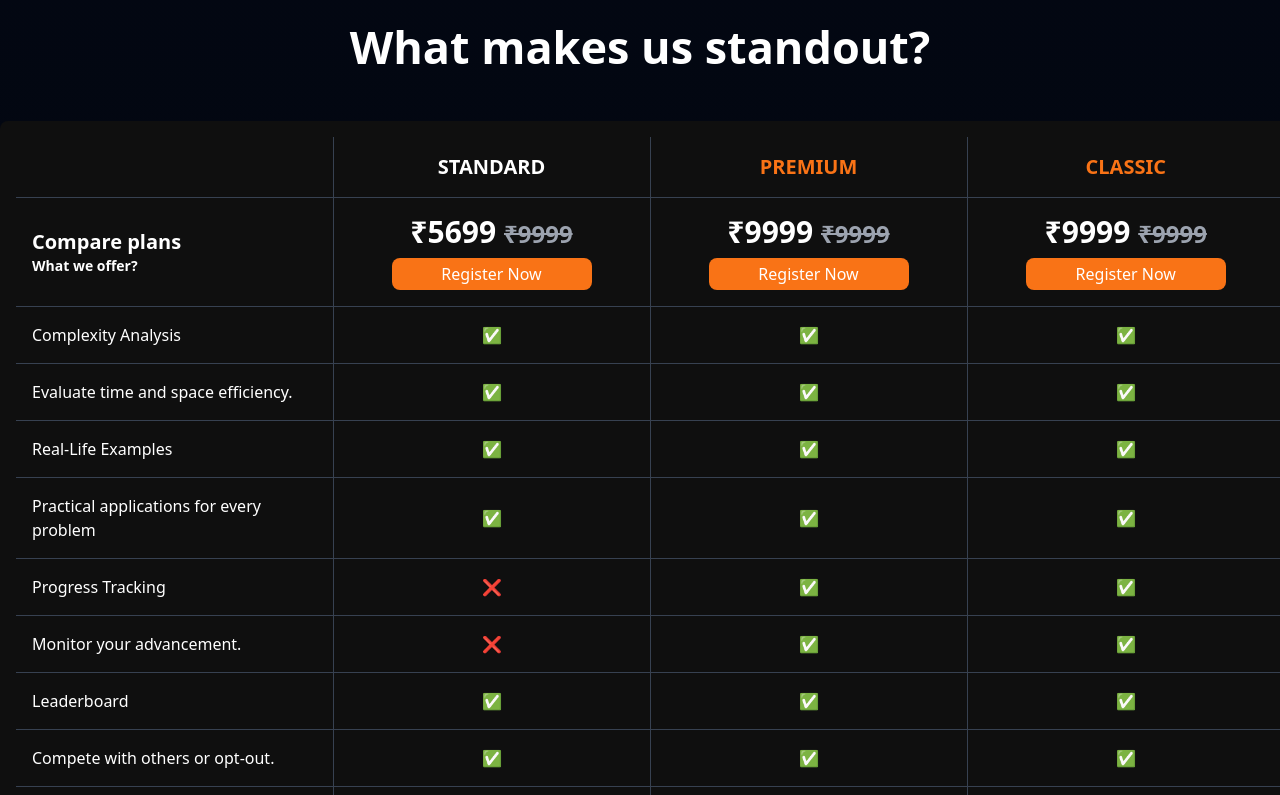
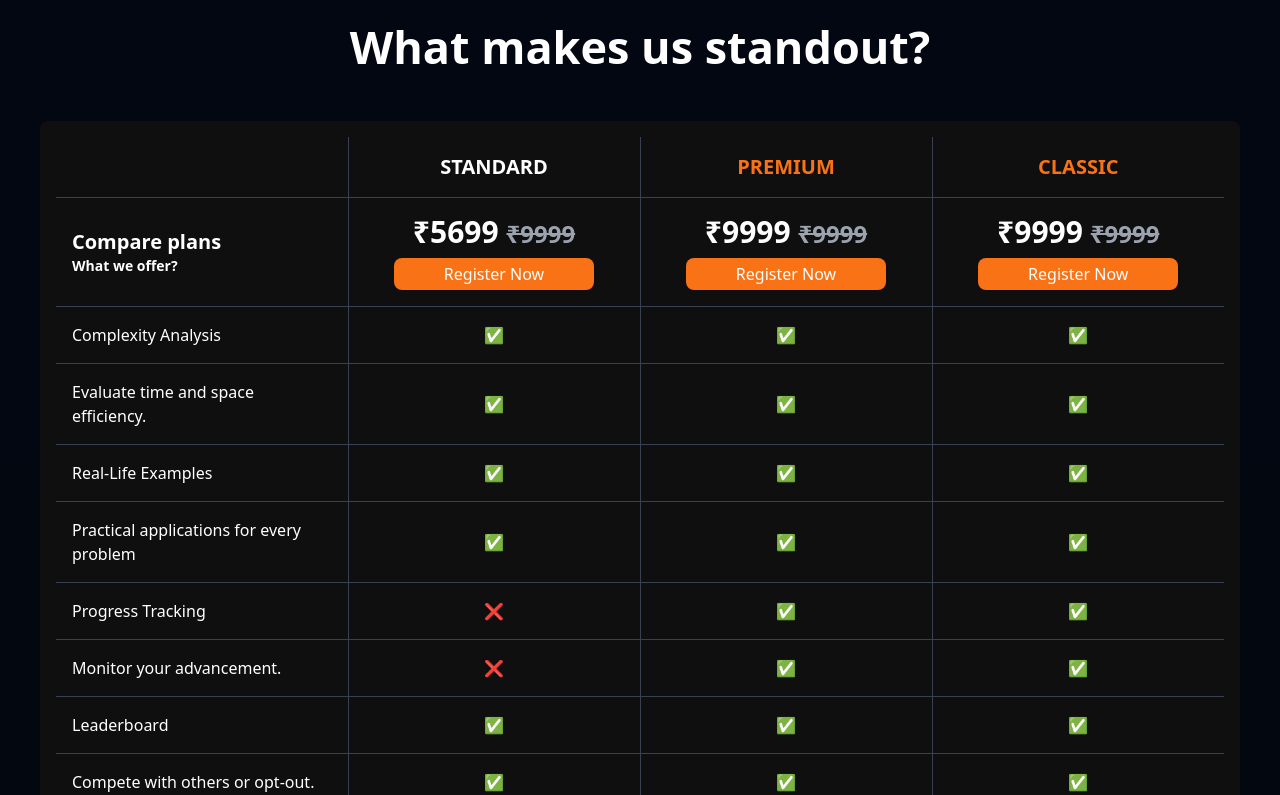
Before and after one commit to Qriocity-Company/Qriocity, a React (Vite) app: page /placement in a window 1280 px wide. Shown: the part 1205-2000 px from the top of the page. Built offline with nearby package versions, Linux system fonts and the light colour scheme.

Commit message:
Update Placement.jsx

```diff
--- a/src/pages/Placement.jsx
+++ b/src/pages/Placement.jsx
@@ -107,7 +107,7 @@ const Placement = () => {
             What makes us standout?
           </h1>
 
-          <div className="lg:w-[1300px] lg:block hidden  w-auto mx-auto p-4 bg-[#0F0F0F] rounded-lg overflow-hidden mt-10">
+          <div className="lg:w-[1200px] lg:block hidden  w-auto mx-auto p-4 bg-[#0F0F0F] rounded-lg overflow-hidden mt-10">
             <table className="w-full table-fixed border-collapse">
               <thead>
                 <tr>
```
